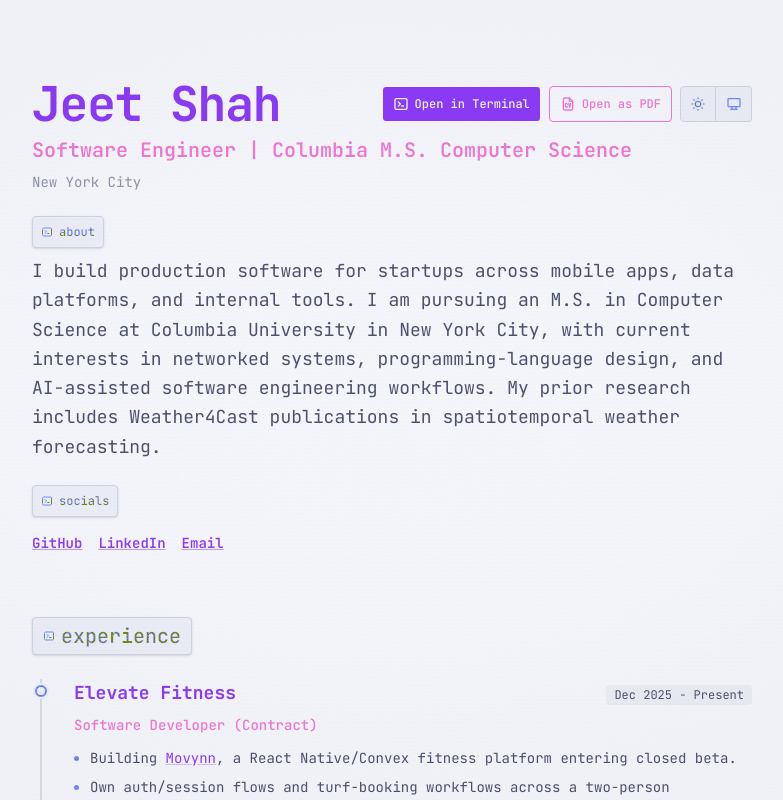
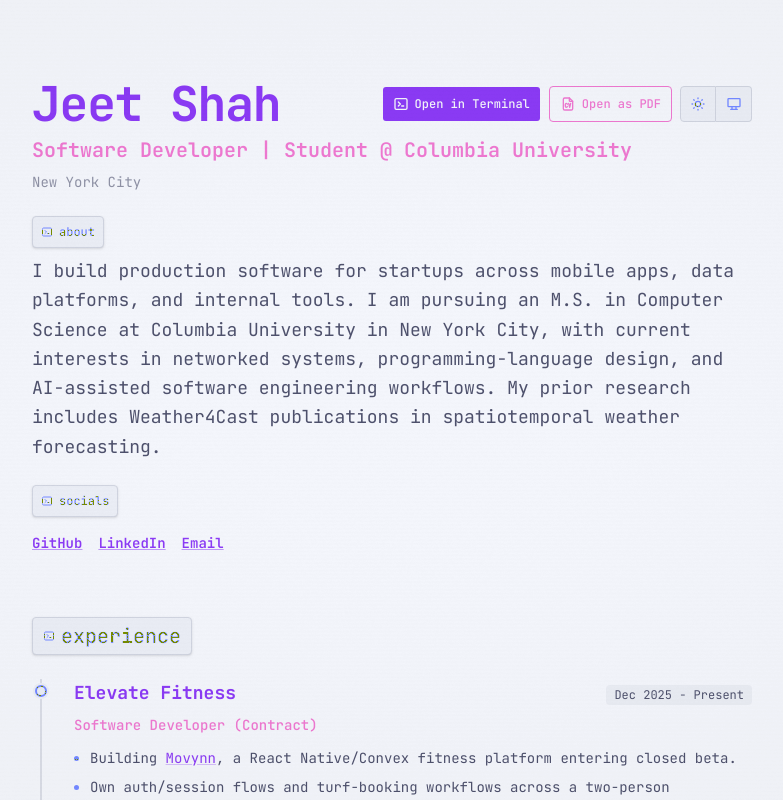
Before and after one commit to jeetsh4h/jeetsh4h-dev, a Next.js app: page / in a window 1280 px wide. Shown: the top 800 px of the page, without its empty margins (248-1031 px from the left). Built offline with nearby package versions, Linux system fonts and the light colour scheme.

Commit message:
content: refine headline and social card wording

```diff
--- a/app/layout.tsx
+++ b/app/layout.tsx
@@ -61,7 +61,7 @@ export const metadata: Metadata = {
         url: "/opengraph-image",
         width: 1200,
         height: 630,
-        alt: "Jeet Shah | Software Engineer, Columbia MSCS",
+        alt: "Jeet Shah | Software Developer, Columbia University MS CS",
       },
     ],
   },
--- a/app/opengraph-image.tsx
+++ b/app/opengraph-image.tsx
@@ -1,6 +1,6 @@
 import { ImageResponse } from "next/og";
 
-export const alt = "Jeet Shah | Software Engineer, Columbia MSCS";
+export const alt = "Jeet Shah | Software Developer, Columbia MSCS";
 export const size = {
   width: 1200,
   height: 630,
@@ -47,7 +47,7 @@ export default function OpenGraphImage() {
             letterSpacing: 0,
           }}
         >
-          Software Engineer - Columbia MSCS
+          Software Developer | Student @ Columbia University
         </div>
         <div
           style={{
--- a/lib/content/about.ts
+++ b/lib/content/about.ts
@@ -2,7 +2,7 @@ import type { AboutContent } from "./types";
 
 export const ABOUT: AboutContent = {
   name: "Jeet Shah",
-  role: "Software Engineer | Columbia M.S. Computer Science",
+  role: "Software Developer | Student @ Columbia University",
   location: "New York City",
   bio: "I build production software for startups across mobile apps, data platforms, and internal tools. I am pursuing an M.S. in Computer Science at Columbia University in New York City, with current interests in networked systems, programming-language design, and AI-assisted software engineering workflows. My prior research includes Weather4Cast publications in spatiotemporal weather forecasting.",
 };
```
